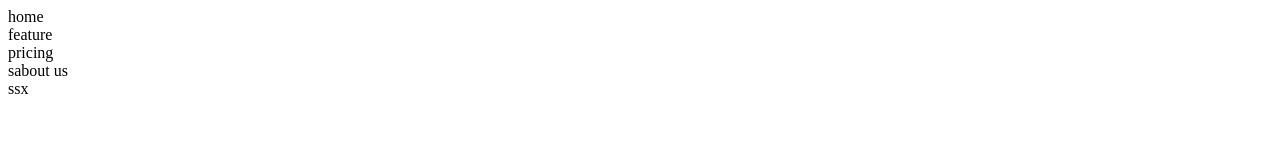
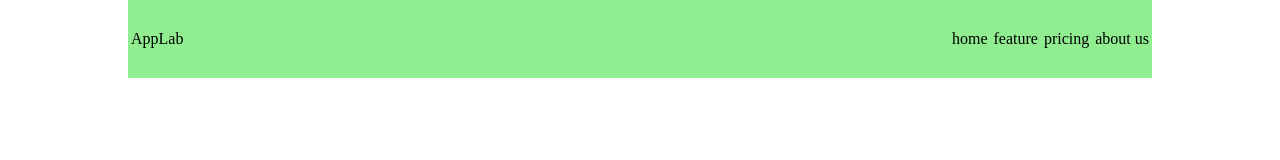
Before and after one commit to habib-kh/flebox-landing, a plain HTML site: page index.html in a window 1280 px wide. Drawn offline with Linux system fonts and the light colour scheme.

Commit message:
add sass to project

```diff
--- a/index.html
+++ b/index.html
@@ -5,21 +5,23 @@
   </head>
   <body>
     <div class="container">
-      <div class="header">
-        <div class="logo"></div>
-        <div class="nav">
-          <div class="nav-item">home</div>
-          <div class="nav-item">feature</div>
-          <div class="nav-item">pricing</div>
-          <div class="nav-item">sabout us</div>
-        </div>
-      </div>
+      <header>
+        <nav>
+          <div class="logo">AppLab</div>
+          <ul class="nav-links">
+            <li class="nav-link">home</li>
+            <li class="nav-link">feature</li>
+            <li class="nav-link">pricing</li>
+            <li class="nav-link">about us</li>
+          </ul>
+        </nav>
+      </header>
       <div class="hero">
         <div class="hero-image"></div>
         <div class="hero-texts">
           <div class="hero-title"></div>
           <div class="hero-header"></div>
-          <div class="hero-text">ssx</div>
+          <div class="hero-text"></div>
         </div>
       </div>
     </div>
--- /dev/null
+++ b/style.scss
@@ -0,0 +1,38 @@
+* {
+  margin: 0;
+  padding: 0;
+  box-sizing: border-box;
+}
+
+.container {
+  width: 80%;
+  margin: 0 auto;
+  background: lightblue;
+}
+
+header {
+  margin: 0 auto;
+  background: lightgreen;
+
+  nav {
+    display: flex;
+    align-items: center;
+    justify-content: space-between;
+    padding: 30px 0;
+    .logo {
+      margin: 0 3px;
+    }
+
+    .nav-links {
+      margin: 0;
+      padding: 0;
+      list-style: none;
+      display: flex;
+
+      .nav-link {
+        display: block;
+        padding: 0 3px;
+      }
+    }
+  }
+}
```
Also changed, not shown: style.css, 1 other file.
